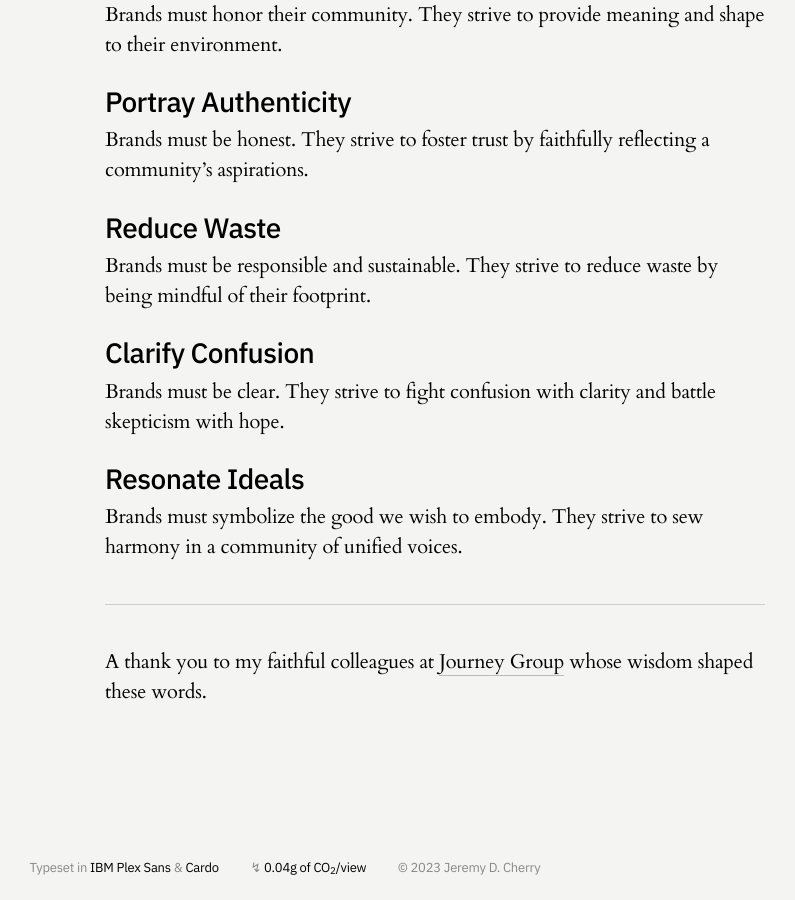
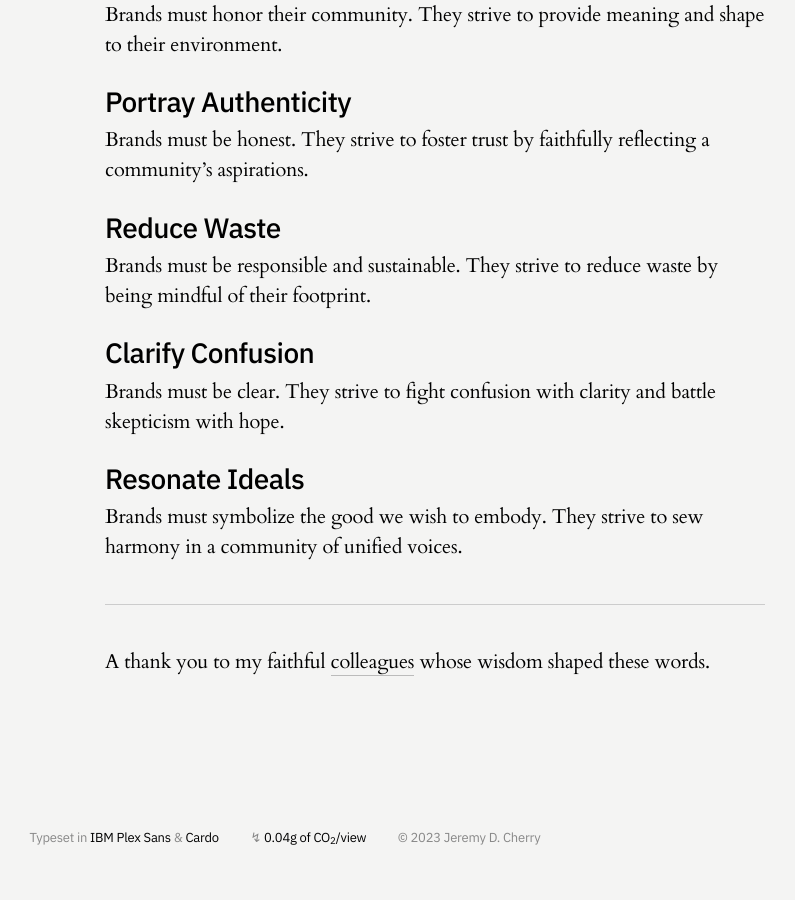
Before and after one commit to jeremydcherry/jeremydcherry.github.io, a Jekyll site: the page built from content/brands.md, in a window 1280 px wide and 900 px high, scrolled down 858 px. Shown: the whole window, without its empty margins (355-1150 px from the left). Built offline with Jekyll 4.4.1, drawn with Linux system fonts in a browser that asks for light colours; after the commit the page ends 1728 px from its top, so only the background shows below that.

Commit message:
Updated thank you

```diff
--- a/content/brands.md
+++ b/content/brands.md
@@ -38,4 +38,4 @@
 
 ---
 
-A thank you to my faithful colleagues at [Journey Group](https://journeygroup.com) whose wisdom shaped these words.
+A thank you to my faithful [colleagues](https://journeygroup.com) whose wisdom shaped these words.
```
